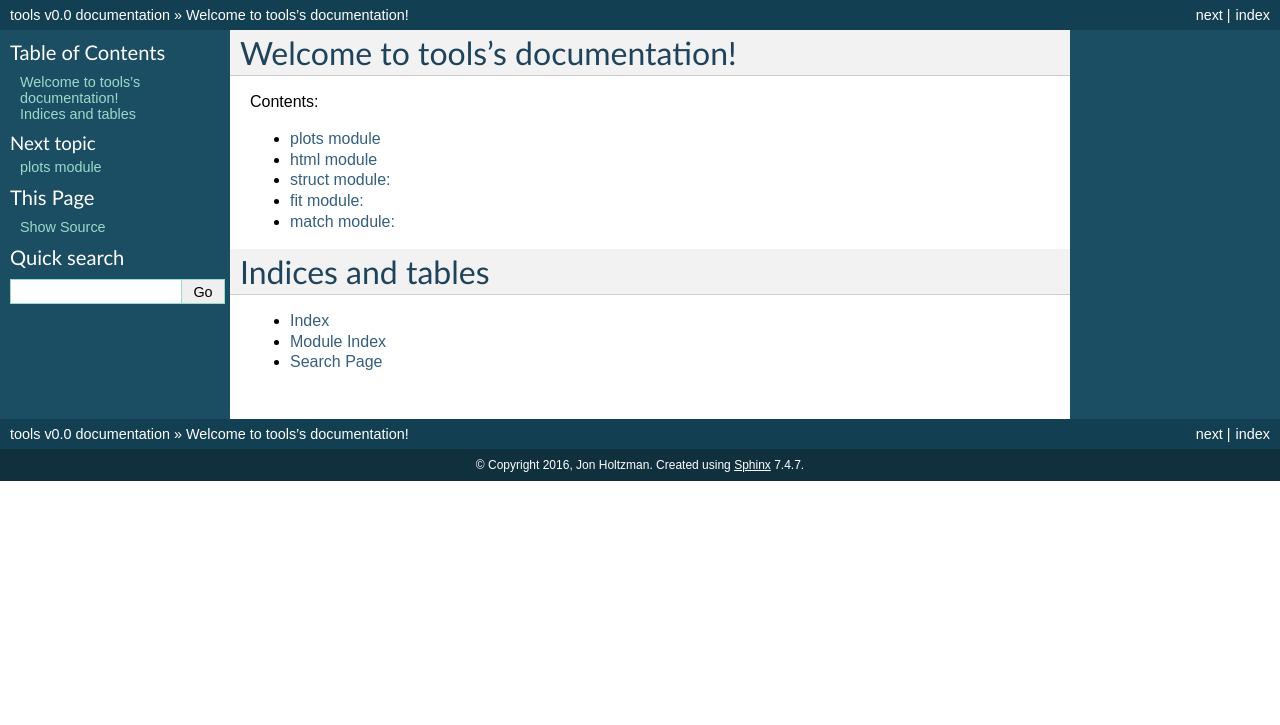
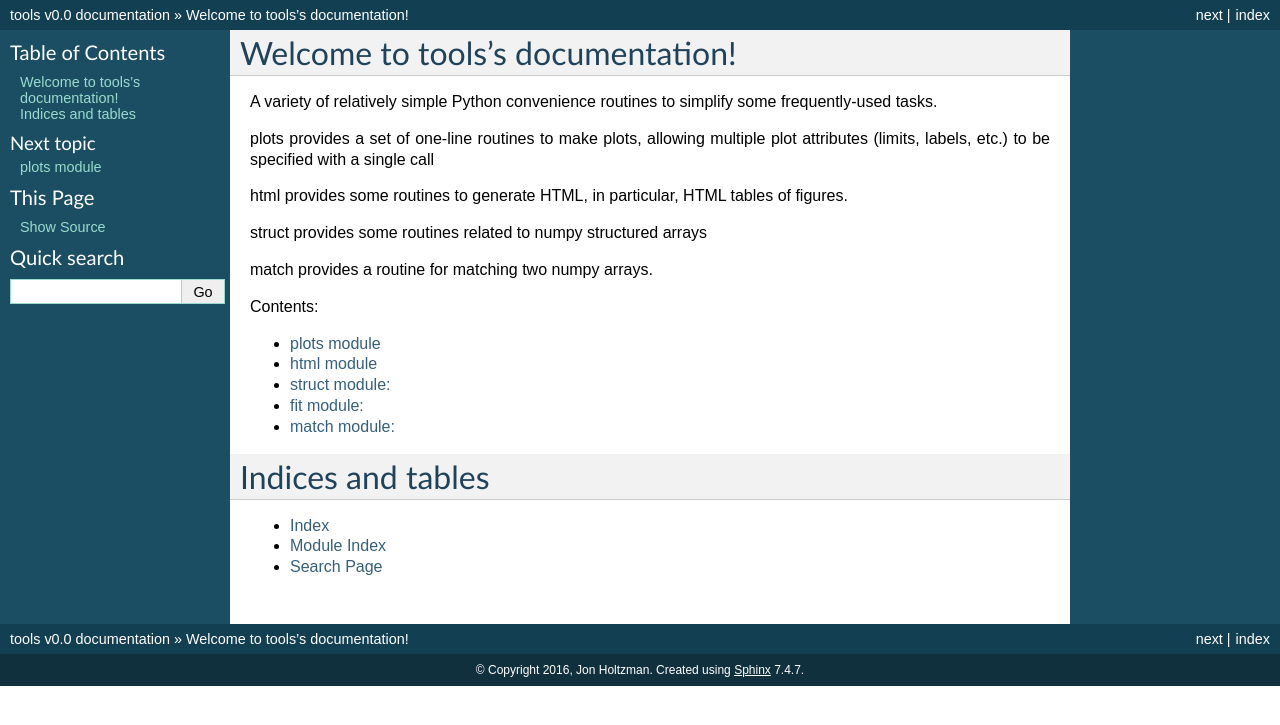
Before and after one commit to sdss/apogee, a Sphinx documentation site: the page built from doc/source/index.txt, in a window 1280 px wide. Shown: the top 725 px of the page. Built offline with Sphinx 7.4.7, drawn with Linux system fonts in a browser that asks for light colours.

Commit message:
added some documentation

```diff
--- a/doc/source/index.txt
+++ b/doc/source/index.txt
@@ -5,6 +5,19 @@
 
 Welcome to tools's documentation!
 =================================
+
+A variety of relatively simple Python convenience routines to simplify some frequently-used
+tasks.
+
+plots provides a set of one-line routines to make plots, allowing multiple plot
+attributes (limits, labels, etc.) to be specified with a single call
+
+html provides some routines to generate HTML, in particular, HTML tables of
+figures.
+
+struct provides some routines related to numpy structured arrays
+
+match provides a routine for matching two numpy arrays.
 
 Contents:
 
```
Also changed, not shown: doc/source/plots.txt (+14 -1 lines).
